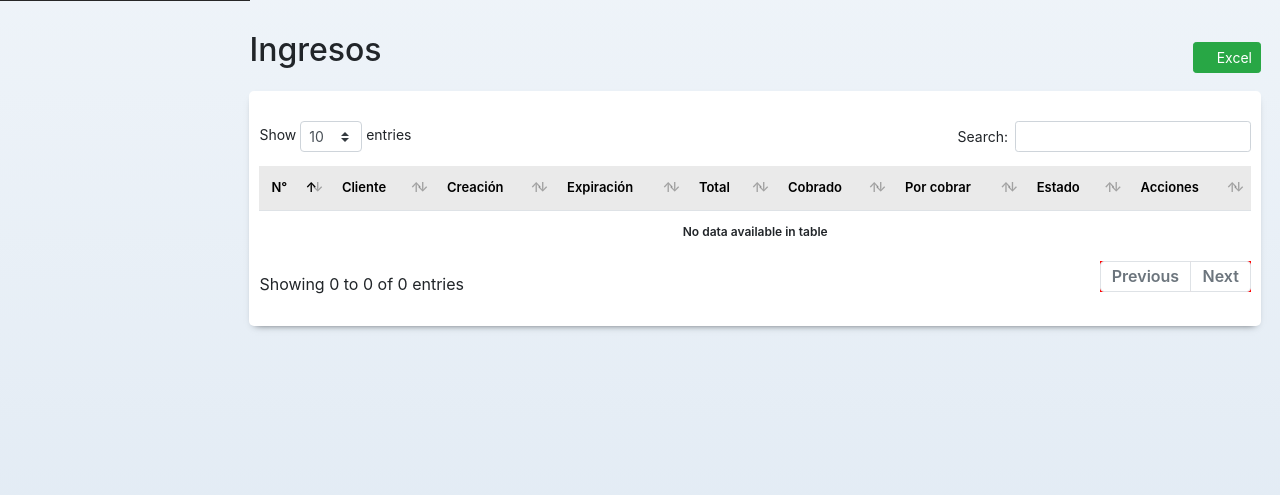
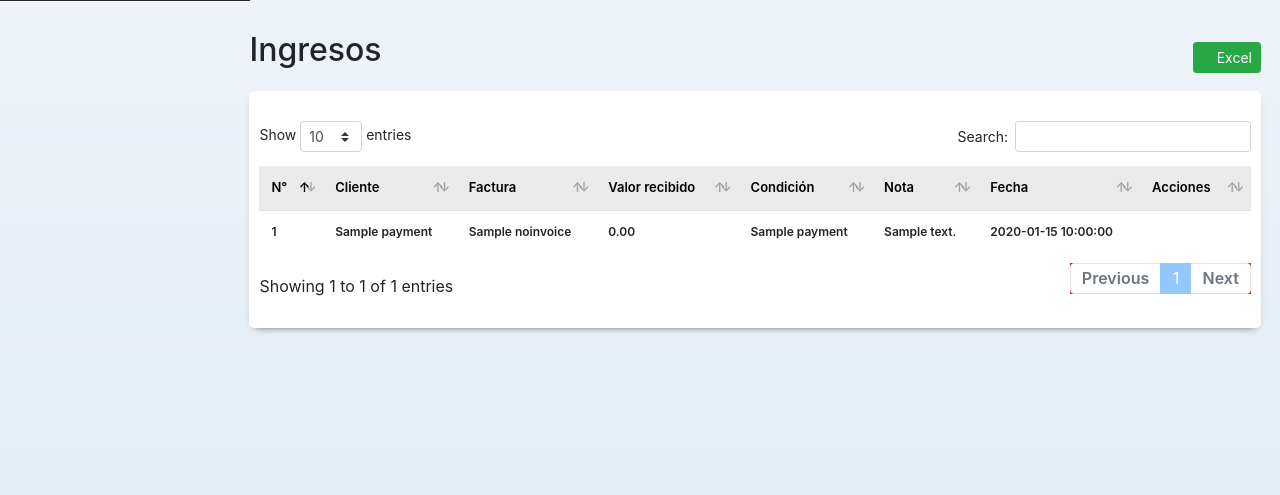
Before and after one commit to mettaworld00/system, a PHP site: the page made by views/payments/index.php in a window 1280 px wide. Shown: the part 799-1294 px from the top of the page. Run offline with PHP 8.4, Linux system fonts and the light colour scheme; the visitor is signed in with stand-in values (Sample User, id 1); tables that the repository leaves empty hold one stand-in row (values such as "Sample post"); the template is opened without the code that fills it: most values are stand-ins (such as "Sample title", 1, 10 or a date in 2020); some libraries are stand-ins or nearby versions; some web fonts are replaced.

Commit message:
cambios recientes

```diff
--- a/controllers/paymentsController.php
+++ b/controllers/paymentsController.php
@@ -13,6 +13,9 @@ class PaymentsController
     public function index()
     {
 
+        $model = new Payments();
+        $payments = $model->showPayments();
+
         require_once './views/payments/index.php';
     }
 
--- a/public/style.css
+++ b/public/style.css
@@ -527,7 +527,7 @@ Sidebar
 
 .submenu a {
     display: block;
-    width: 90%;
+    width: 89%;
     text-decoration: none;
     color: #d9d9d9;
     padding: 12px;
--- a/views/payments/index.php
+++ b/views/payments/index.php
@@ -19,20 +19,32 @@
             <tr>
                 <th>N°</th>
                 <th>Cliente</th>
-                <th>Creación</th>
-                <th>Expiración</th>
-                <th>Total</th>
-                <th>Cobrado</th>
-                <th>Por cobrar</th>
-                <th>Estado</th>
-
+                <th>Factura</th>
+                <th>Valor recibido</th>
+                <th>Condición</th>
+                <th>Nota</th>
+                <th>Fecha</th>
                 <th>Acciones</th>
             </tr>
         </thead>
 
+        <tbody>
+        <?php while ($element = $payments->fetch_object()) : ?>
+                <tr>
+                    <td><?= $element->payment_id ?></td>
+                    <td><?= $element->customer_name ?></td>
+                    <td><?= $element->noinvoice ?></td>
+                    <td><?= number_format($element->received, 2) ?></td>
+                    <td><?= $element->payment_name ?></td>
+                    <td><?= $element->note ?></td>
+                    <td><?= $element->created_at ?></td>
+                    <td>
+                    <span onclick="deleteInvoice('<?= $element->invoice_id ?>')" class="action-delete"><i class="fas fa-trash-alt"></i></span>
+                    </td>
 
-        <tbody>
 
+                </tr>
+            <?php endwhile; ?>
         </tbody>
 
     </table>
```
Also changed, not shown: models/payments.php (+15 -0 lines).
